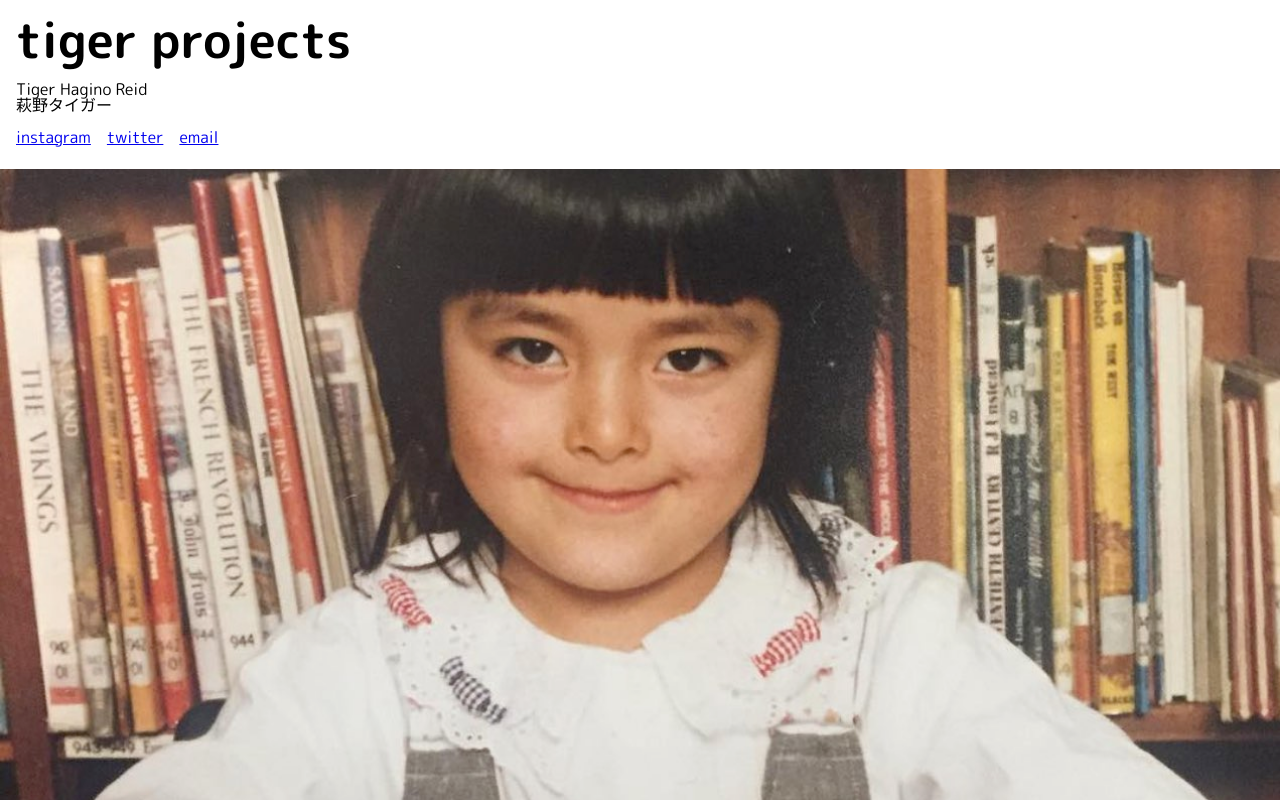
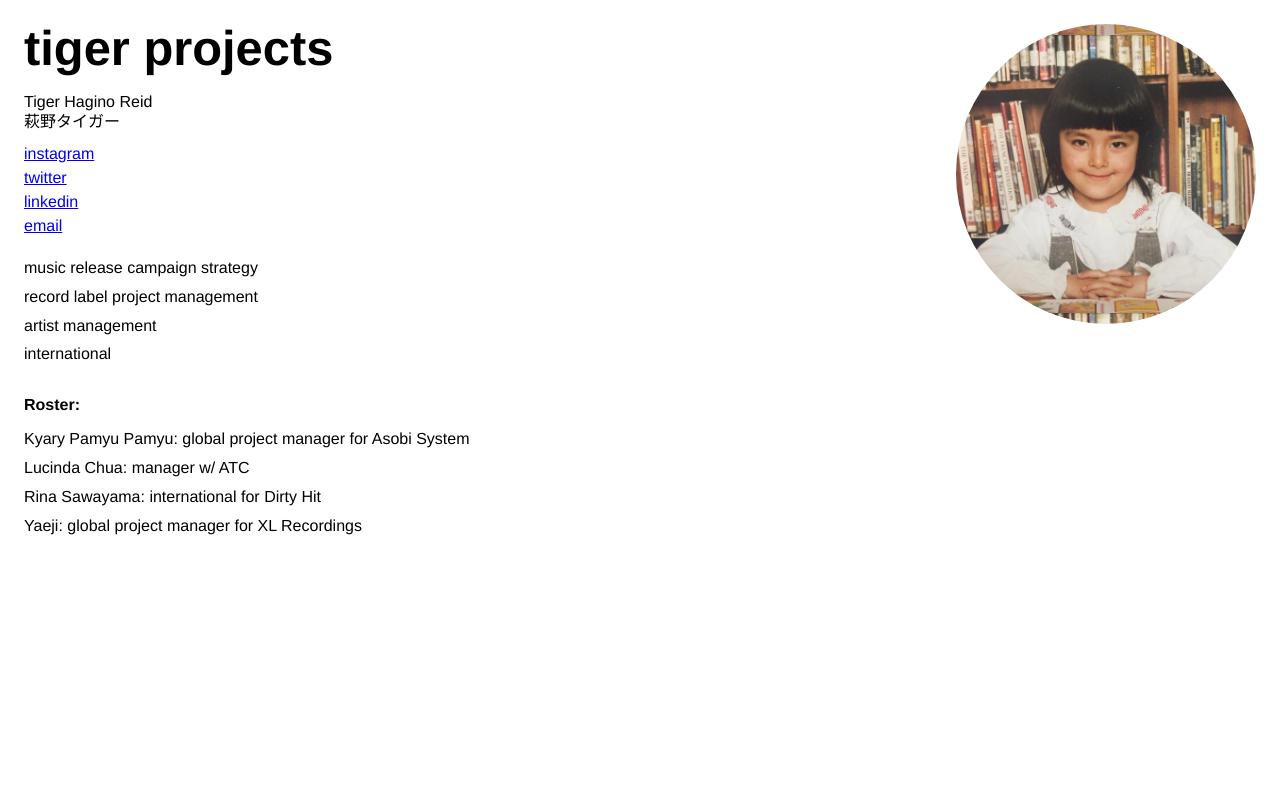
Before and after one commit to arrested-developer/tigerprojects, a React app: page / in a window 1280 px wide. Built offline with nearby package versions, Linux system fonts and the light colour scheme; a web font is replaced by a local one.

Commit message:
add content, put pic in circle

```diff
--- a/src/pages/home.module.scss
+++ b/src/pages/home.module.scss
@@ -1,26 +1,60 @@
 @import "../style/variables";
+.background {
+  position: fixed;
+  top: 0;
+  left: 0;
+  width: 100vw;
+  height: 100vh;
+  z-index: -10000;
+  background-color: white;
+}
+
+.tigerPhoto {
+  position: absolute;
+  top: 2rem;
+  right: 25vw;
+  width: 50vw;
+  height: 50vw;
+  max-width: 300px;
+  max-height: 300px;
+  background-color: white;
+  background-image: url("../images/tiger-books.jpeg");
+  background-size: contain;
+  background-position: center;
+  border-radius: 25vmin;
+}
 
 .pageContainer {
   width: 100vw;
-  height: 100vh;
   display: flex;
   flex-direction: column;
-  font-family: $m-plus;
+  font-family: $sans-serif;
+  padding-bottom: 1.5rem;
 }
 
 .menuHeader {
-  padding: 0.5rem 0.5rem 1rem 0.5rem;
+  padding: calc(50vmin + 3.5rem) 0.5rem 1rem 0.5rem;
   h1 {
-    margin-bottom: 1rem;
+    margin-bottom: 1.33rem;
     font-weight: 700;
   }
   p:nth-child(3) {
     margin-bottom: 1rem;
   }
+  nav {
+    margin-bottom: 0.5rem;
+  }
 }
 
 .menuLink {
-  margin-right: 1em;
+  margin-bottom: 0.5rem;
+  display: block;
+}
+
+.name {
+  &:nth-child(2) {
+    margin-bottom: 0.25rem;
+  }
 }
 
 .mainContent {
@@ -44,9 +78,31 @@
   }
 }
 
+.list {
+  margin-left: 0.5rem;
+  & > li {
+    margin-bottom: 0.5rem;
+    line-height: 130%;
+  }
+}
+
+.listTitle {
+  margin-left: 0.5rem;
+  margin-top: 2rem;
+  margin-bottom: 1rem;
+  font-weight: bold;
+}
+
 @media all and (min-width: $breakpoint-med) {
+  .pageContainer {
+    padding: 1rem;
+  }
   .menuHeader {
-    padding: 1rem 1rem 1.5rem 1rem;
+    padding-top: 0.5rem;
+  }
+  .tigerPhoto {
+    top: 1.5rem;
+    right: 1.5rem;
   }
   .imageWrapper {
     img {
--- a/src/pages/home.tsx
+++ b/src/pages/home.tsx
@@ -1,15 +1,18 @@
 import React from "react";
 
-import tigerBooks from "../images/tiger-books.jpeg";
+// import tigerBooks from "../images/tiger-books.jpeg";
 
 import styles from "./home.module.scss";
 
 const Home: React.FC = () => (
+  <>
+    <div className={styles.background} />
+    <div className={styles.tigerPhoto} />
     <div className={styles.pageContainer}>
       <header className={styles.menuHeader}>
         <h1 className="f1">tiger projects</h1>
-      <p>Tiger Hagino Reid</p>
-      <p>萩野タイガー</p>
+        <p className={styles.name}>Tiger Hagino Reid</p>
+        <p className={styles.name}>萩野タイガー</p>
         <nav className="f6">
           <a
             className={styles.menuLink}
@@ -29,6 +32,14 @@ const Home: React.FC = () => (
           </a>
           <a
             className={styles.menuLink}
+            href="https://www.linkedin.com/in/tigerhaginoreid/"
+            target="_blank"
+            rel="noopener noreferrer"
+          >
+            linkedin
+          </a>
+          <a
+            className={styles.menuLink}
             href="mailto:hello@tigerprojects.co"
             target="_blank"
             rel="noopener noreferrer"
@@ -37,12 +48,28 @@ const Home: React.FC = () => (
           </a>
         </nav>
       </header>
-    <main className={styles.mainContent}>
+      <main>
+        <ul className={styles.list}>
+          <li>music release campaign strategy</li>
+          <li>record label project management </li>
+          <li>artist management</li>
+          <li>international</li>
+        </ul>
+        <h2 className={styles.listTitle}>Roster:</h2>
+        <ul className={styles.list}>
+          <li>Kyary Pamyu Pamyu: global project manager for Asobi System</li>
+          <li>Lucinda Chua: manager w/ ATC</li>
+          <li>Rina Sawayama: international for Dirty Hit</li>
+          <li>Yaeji: global project manager for XL Recordings</li>
+        </ul>
+      </main>
+      {/* <main className={styles.mainContent}>
       <div className={styles.imageWrapper}>
         <img src={tigerBooks} alt="Tiger Reid" />
       </div>
-    </main>
+    </main> */}
     </div>
+  </>
 );
 
 export default Home;
--- a/src/style/_fonts.scss
+++ b/src/style/_fonts.scss
@@ -6,3 +6,5 @@ $yuji-syuku: "Yuji Syuku", serif;
 
 @import url("https://fonts.googleapis.com/css2?family=M+PLUS+Rounded+1c:wght@100;300;400;500;700;800;900&display=swap");
 $m-plus: "M PLUS Rounded 1c", sans-serif;
+
+$sans-serif: "Helvetica", "Arial", sans-serif;
--- a/src/style/_variables.scss
+++ b/src/style/_variables.scss
@@ -1,4 +1,4 @@
 @import "./colours";
 @import "./fonts";
 
-$breakpoint-med: 580px;
+$breakpoint-med: 700px;
```
Also changed, not shown: src/images/Screenshot 2021-12-03 at 15.44.12.jpg (added). Lines whose indentation alone changed are shown as unchanged.
